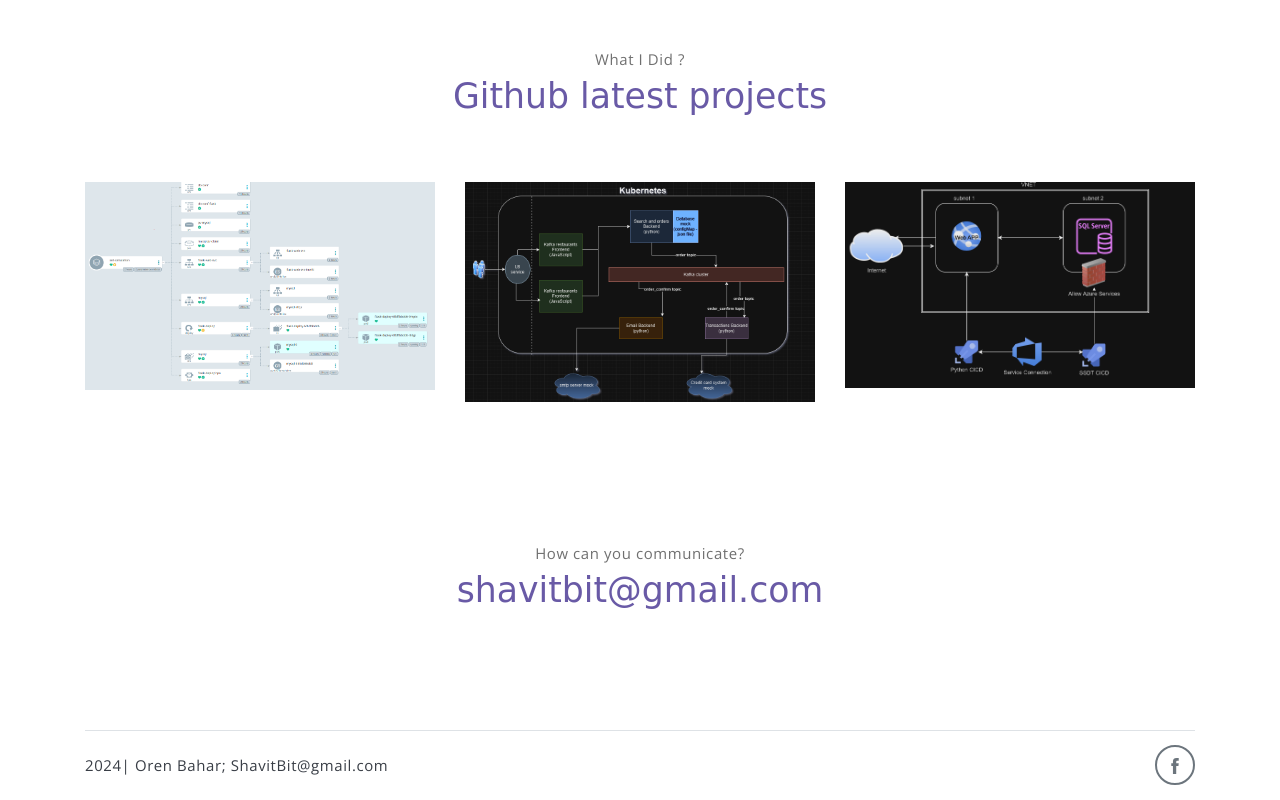
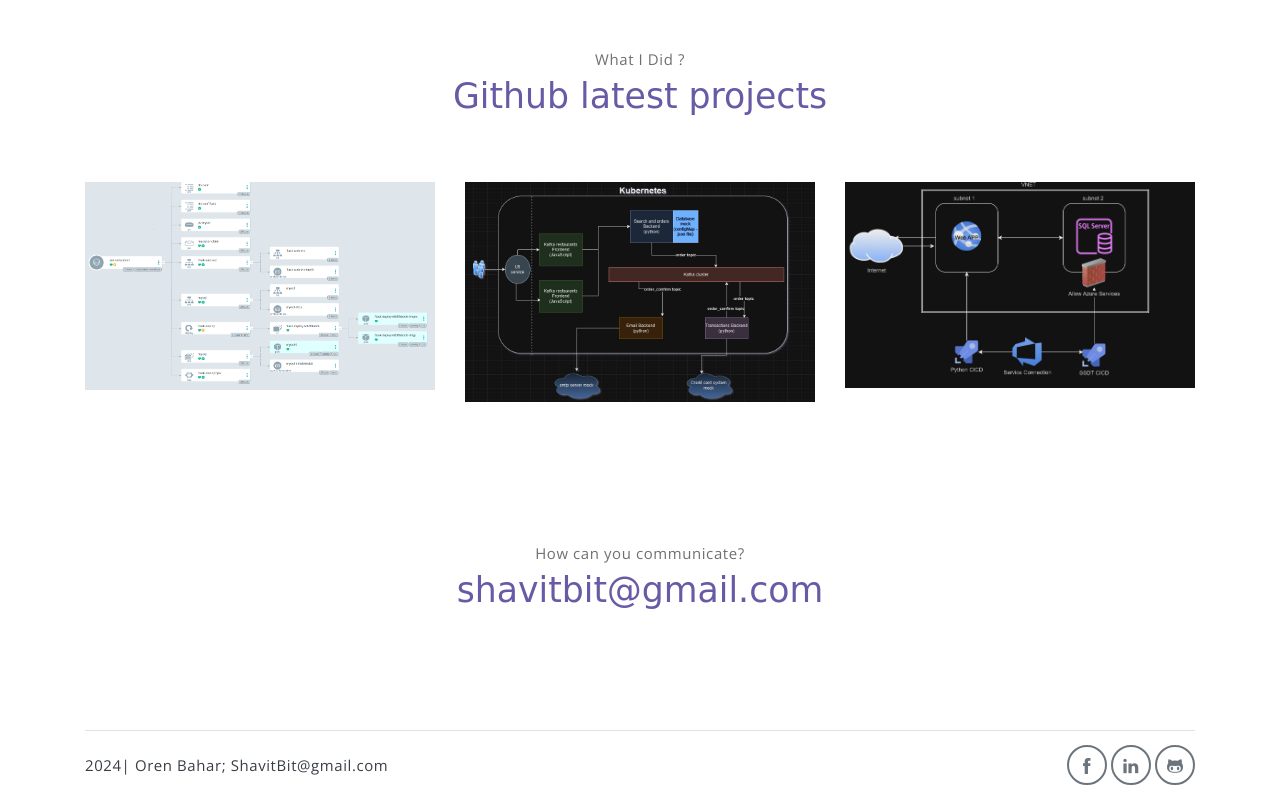
Before and after one commit to shavitbit/shavitbit.github.io, a website: page index.html in a window 1280 px wide. Shown: the part 1852-2652 px from the top of the page. Drawn offline with nearby package versions, Linux system fonts and the light colour scheme; a web font is replaced by a local one.

Commit message:
add icons

```diff
--- a/index.html
+++ b/index.html
@@ -188,6 +188,9 @@
             <p class="mb-0"> <script>document.write(new Date().getFullYear())</script>| Oren Bahar; <a href="mailto:shavitbit@gmail.com">ShavitBit@gmail.com</a></p>
             <div class="social-links text-right m-auto ml-sm-auto">
                 <a href="https://www.facebook.com/oren.bahar" class="link"><i class="ti-facebook"></i></a>
+                <a href="https://www.linkedin.com/in/oren-bahar" class="link"><i class="ti-linkedin"></i></a>
+                <a href="https://github.com/shavitbit" class="link"><i class="ti-github"></i></a>
+
             </div>
         </footer>
     </div> <!-- end of page footer -->
```
